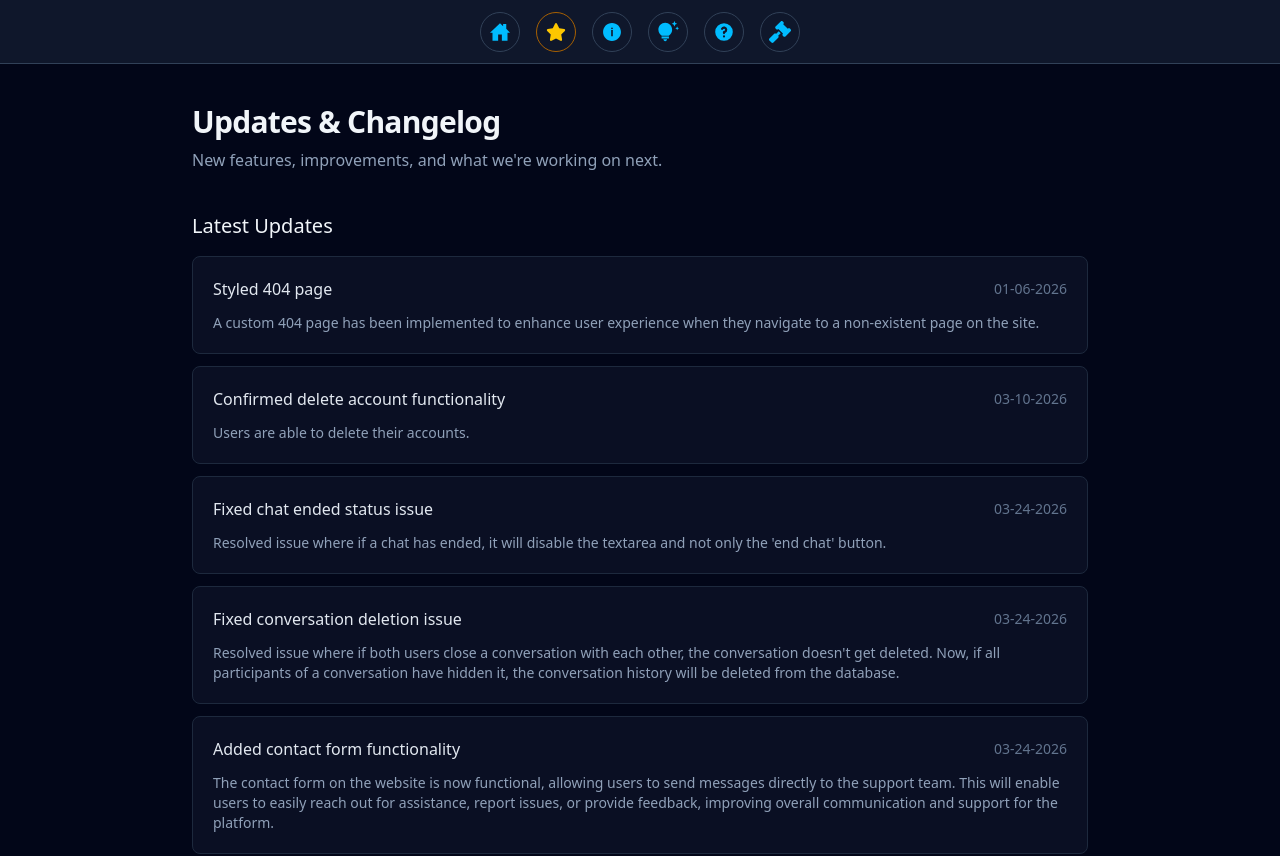
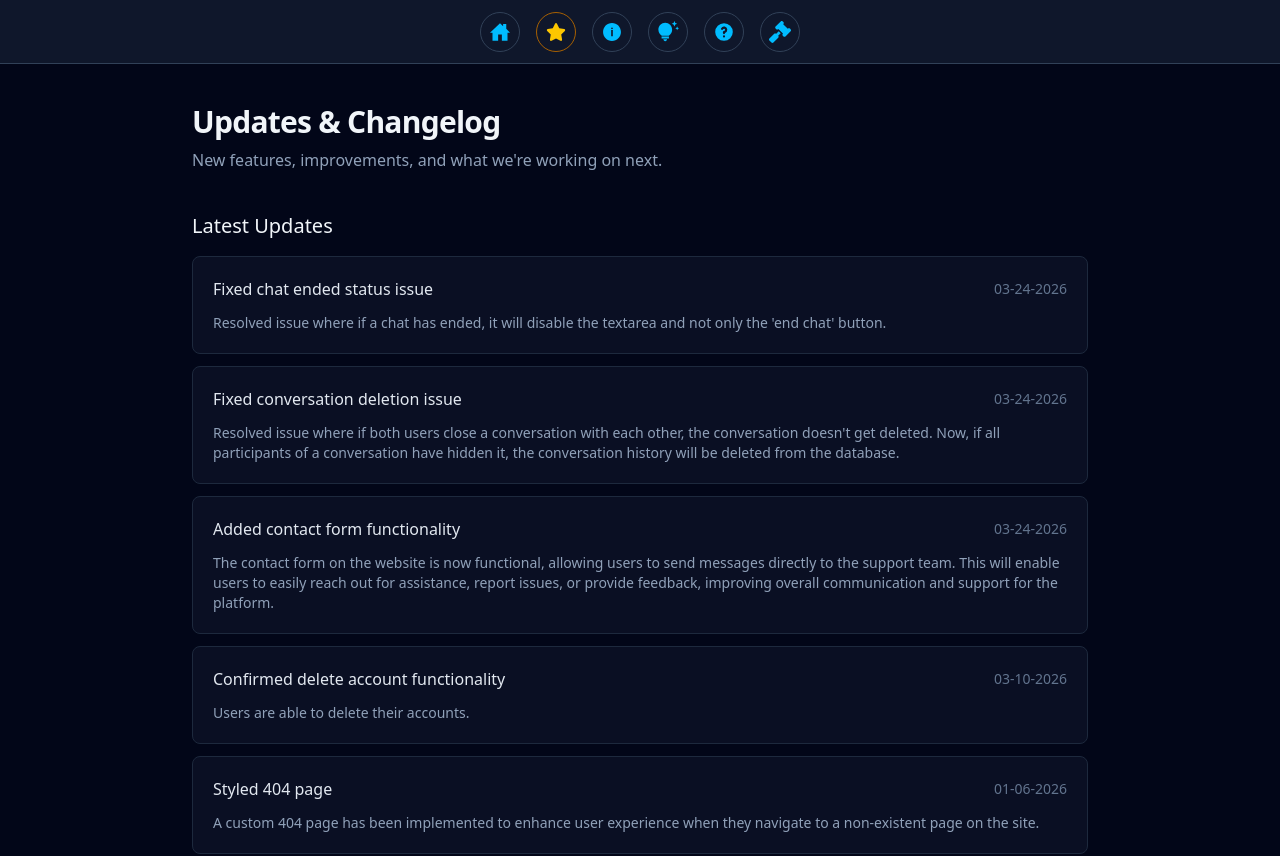
Before and after one commit to Hairum-Qureshi/story-roleplay-app, a React (Vite) app in the folder apps/frontend/: page /updates-changelog in a window 1280 px wide. Shown: the top 856 px of the page. Built offline with nearby package versions, Linux system fonts and the light colour scheme; no server answers.

Commit message:
added code to sort the updates from newest to oldest

```diff
--- a/apps/frontend/src/pages/UpdatesAndChangelog.tsx
+++ b/apps/frontend/src/pages/UpdatesAndChangelog.tsx
@@ -7,7 +7,9 @@ import type { Bug, PlannedFeature, Update } from "../interfaces";
 
 export default function UpdatesAndChangelog() {
 	const plannedFeatures: PlannedFeature[] = planned;
-	const updatesToShow: Update[] = updates;
+	const updatesToShow: Update[] = updates.sort(
+		(a, b) => new Date(b.timestamp).getTime() - new Date(a.timestamp).getTime()
+	);
 	const currentBugs: Bug[] = bug;
 
 	return (
```
